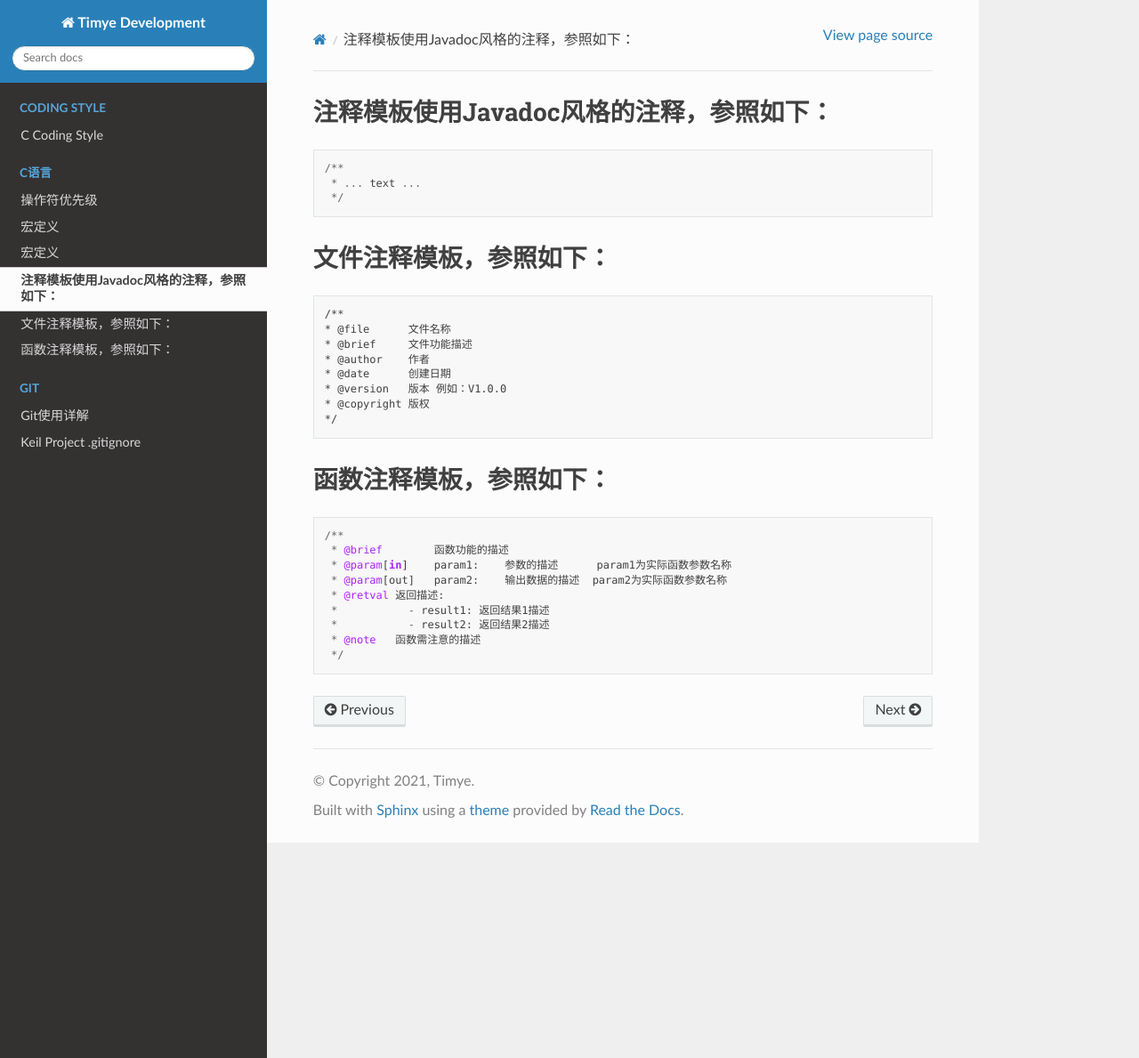
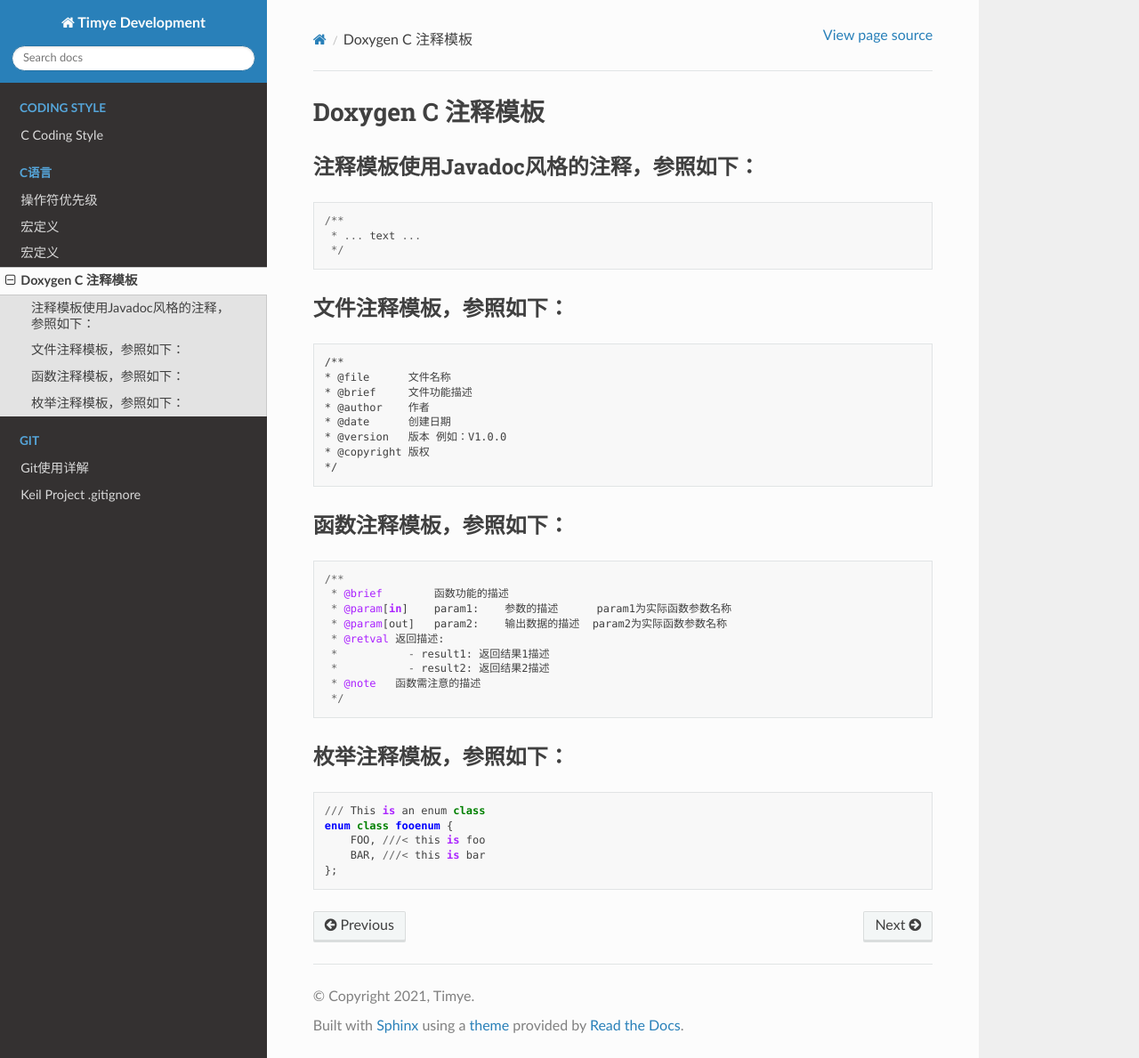
Before and after one commit to tpq7/development, a Sphinx documentation site: the page built from docs/docxygen_format.md, in a window 1280 px wide and 1189 px high. Shown: the whole window at 89% size. Built offline with Sphinx 7.4.7 and the Read the Docs theme 2.0.0, drawn with Linux system fonts in a browser that asks for light colours.

Commit message:
修改head 优先级 并添加枚举注释模板

````diff
--- a/docs/docxygen_format.md
+++ b/docs/docxygen_format.md
@@ -1,3 +1,5 @@
+# Doxygen C 注释模板
+
 ## 注释模板使用Javadoc风格的注释，参照如下：
 ```
 /**
@@ -5,7 +7,7 @@
  */
 ```
 
-# 文件注释模板，参照如下：
+## 文件注释模板，参照如下：
 ```
 /**
 * @file      文件名称
@@ -17,7 +19,7 @@
 */
 ```
 
-# 函数注释模板，参照如下：
+## 函数注释模板，参照如下：
 ```
 /**
  * @brief        函数功能的描述
@@ -29,3 +31,11 @@
  * @note   函数需注意的描述
  */
 ```
+## 枚举注释模板，参照如下：
+```
+/// This is an enum class
+enum class fooenum {
+    FOO, ///< this is foo
+    BAR, ///< this is bar
+};
+```
````
